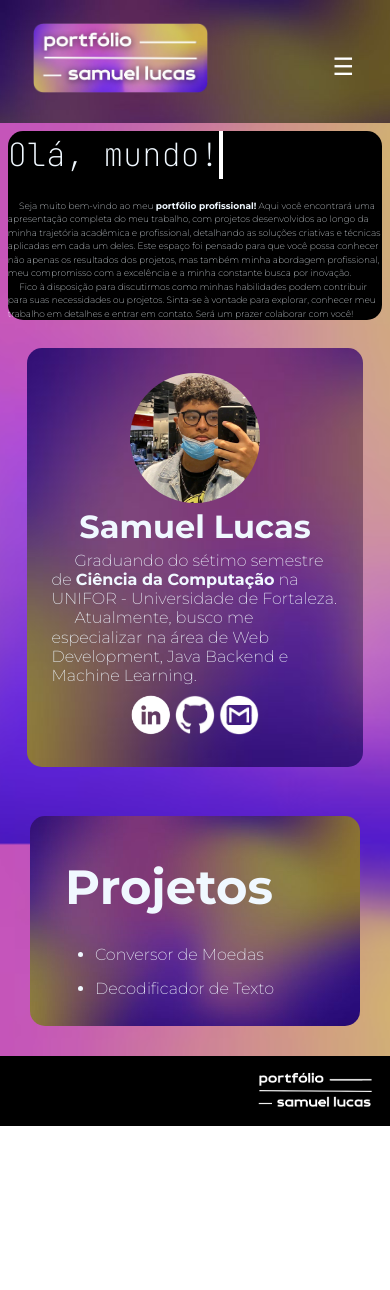
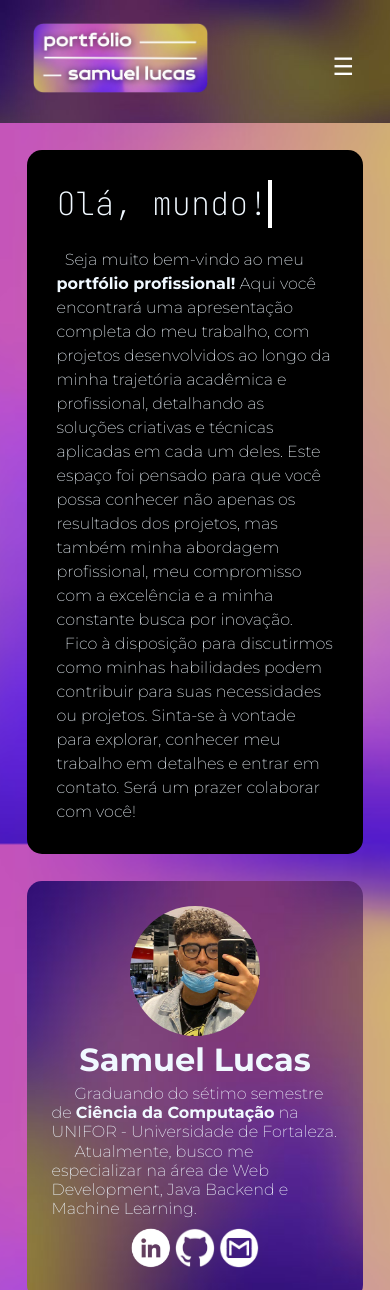
Before and after one commit to slucas04/portfolio, a plain HTML site: page index.html in a window 390 px wide. Shown: the top 1290 px of the page. Before the commit the page ends 1126 px from the top, so only its background shows below. Drawn offline with Linux system fonts and the light colour scheme; a script that the page names is missing; a web font is replaced by a local one.

Commit message:
Update style.css

```diff
--- a/style.css
+++ b/style.css
@@ -255,10 +255,6 @@ footer img {
 
 
 @media (max-width: 768px) {
-    .wrapper {
-        padding: 0;
-    }
-
     .navbar-links {
         gap: 10px;
       display: none; /* Esconde os links por padrão */
@@ -283,6 +279,7 @@ footer img {
       }
 
 
+
     .main-container main h1 {
         font-family: "JetBrains Mono", monospace;
         font-weight: 100;
@@ -301,17 +298,14 @@ footer img {
     }
 
     .main-container main {
-        font-size: xx-small;
         margin: 5%;
         height: 320px;
         border-radius: 15px; /* Add border radius */
-        padding: 0px;
+        padding: 30px;
         background-color: black;
         color: aliceblue;
         flex: 5;
         margin-bottom: 0;
-        margin: 0;
-        width: 100%;
     }
 
 
@@ -320,12 +314,6 @@ footer img {
         justify-content: center;
         flex-direction: column;
         gap: 20px; /* Espaçamento entre os itens */
-    }
-
-    .second-main-container main {
-        padding: 15px;
-        margin-left: 0;
-        margin-right: 0;
     }
 
     footer img {
```
